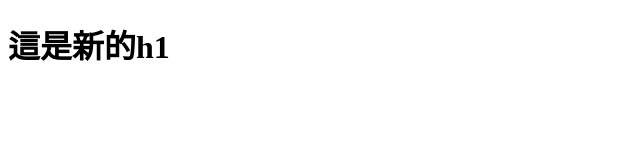
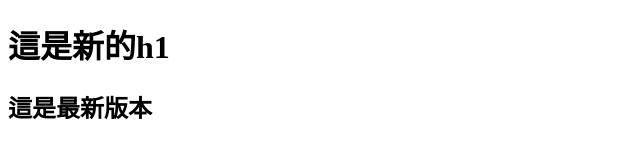
Before and after one commit to Zombee0501/Test1, a plain HTML site: page index.html in a window 1280 px wide. Shown: the whole page, without its empty margins (0-640 px from the left). Drawn offline with Linux system fonts and the light colour scheme.

Commit message:
Add a new line

```diff
--- a/index.html
+++ b/index.html
@@ -7,5 +7,6 @@
   </head>
   <body>
     <h1>這是新的h1</h1>
+    <h2>這是最新版本</h2>
   </body>
 </html>
```
Also changed, not shown: 1 other file.
